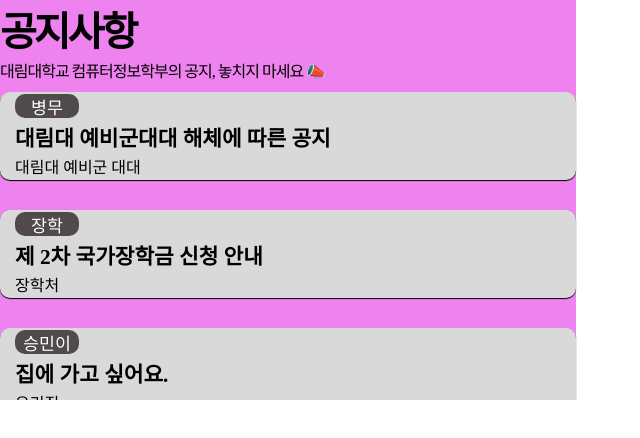
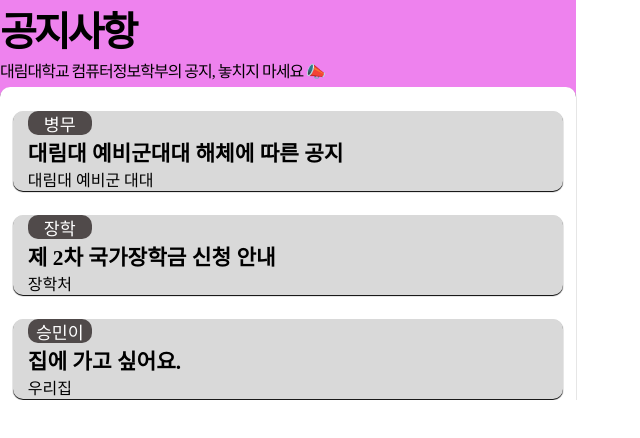
Before and after one commit to HarenKei/DCC_FE, a Next.js app: page /Main/MainAllNotice in a window 1280 px wide. Shown: the top 438 px of the page, without its empty margins (0-640 px from the left). Built offline with nearby package versions, Linux system fonts and the light colour scheme.

Commit message:
Update MainAllNotice : Adjustment Design of Card and Sections

```diff
--- a/pages/Main/MainAllNotice.tsx
+++ b/pages/Main/MainAllNotice.tsx
@@ -31,7 +31,7 @@ const MainAllNotice = () => {
         대림대학교 컴퓨터정보학부의 공지, 놓치지 마세요 📣
       </MainAllNoticeTitleP>
 
-      <MainAllNoticeCardZone>
+      <MainAllNoticeCardContainer>
         {dummyDataArray.map((items) => (
           <MainNoticeCard
             key={items.id}
@@ -40,7 +40,7 @@ const MainAllNotice = () => {
             dept={items.dept}
           />
         ))}
-      </MainAllNoticeCardZone>
+      </MainAllNoticeCardContainer>
     </MainAllNoticeContainer>
   );
 };
@@ -63,11 +63,18 @@ const MainAllNoticeTitleP = styled.p`
   letter-spacing: -1px;
 `;
 
-const MainAllNoticeCardZone = styled.div`
+const MainAllNoticeCardContainer = styled.div`
+  width: 100%;
+  height: 42vh;
+  background-color: #fff;
+  border-radius: 10px;
+  box-shadow: 0px 1px 1px black;
+  margin-top: 5px;
+
   display: flex;
   flex-direction: column;
-  align-items: flex-start;
-  margin-top: 10px;
+  justify-content: space-evenly;
+  align-items: center;
 `;
 
 export default MainAllNotice;
--- a/src/Common/MainNoticeCard.tsx
+++ b/src/Common/MainNoticeCard.tsx
@@ -28,12 +28,11 @@ const MainNoticeCard = (props : Props) => {
 };
 
 const MainNoticeCardContainer = styled.div`
-  width: 45vw;
-  height: 11vh;
+  width: 43vw;
+  height: 10vh;
   border-radius: 10px;
   box-shadow: 0px 1px 1px black;
   background-color: #d9d9d9;
-  margin-bottom: 30px;
 
   display: flex;
   justify-content: flex-start;
```
